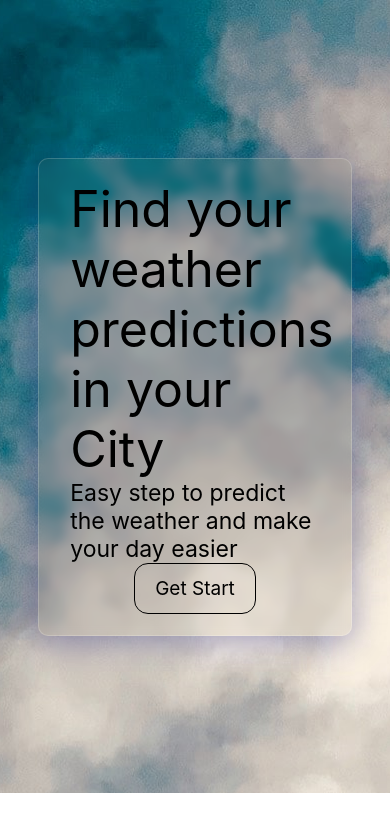
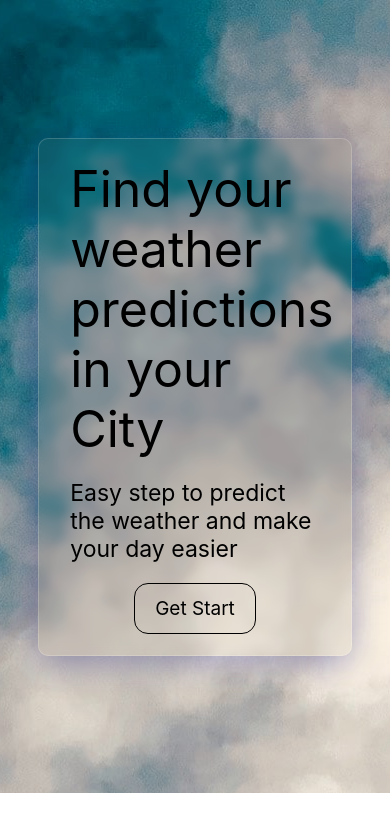
Before and after one commit to HetviVora3007/Weather-app, a React (Create React App) app: page / in a window 390 px wide. Shown: the top 832 px of the page. Built offline with nearby package versions, Linux system fonts and the light colour scheme.

Commit message:
add animation

```diff
--- a/src/Pages/HomePage/Home.css
+++ b/src/Pages/HomePage/Home.css
@@ -94,9 +94,9 @@
 
     .HomePage-WeatherContainer {
         width: 80%;
-        height: 60%;
+        height: 65%;
         display: flex;
-        justify-content: center;
+        justify-content: space-evenly;
         align-items: center;
     }
 
```
